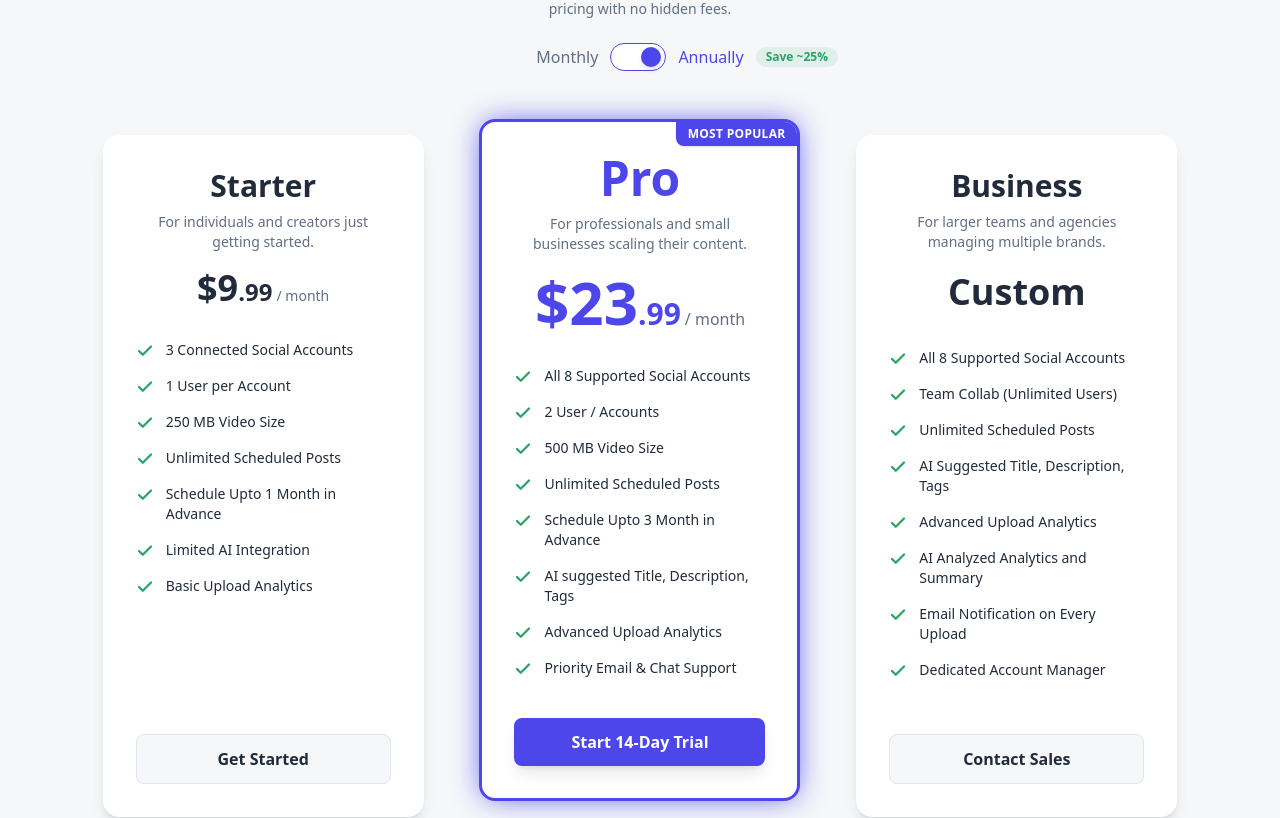
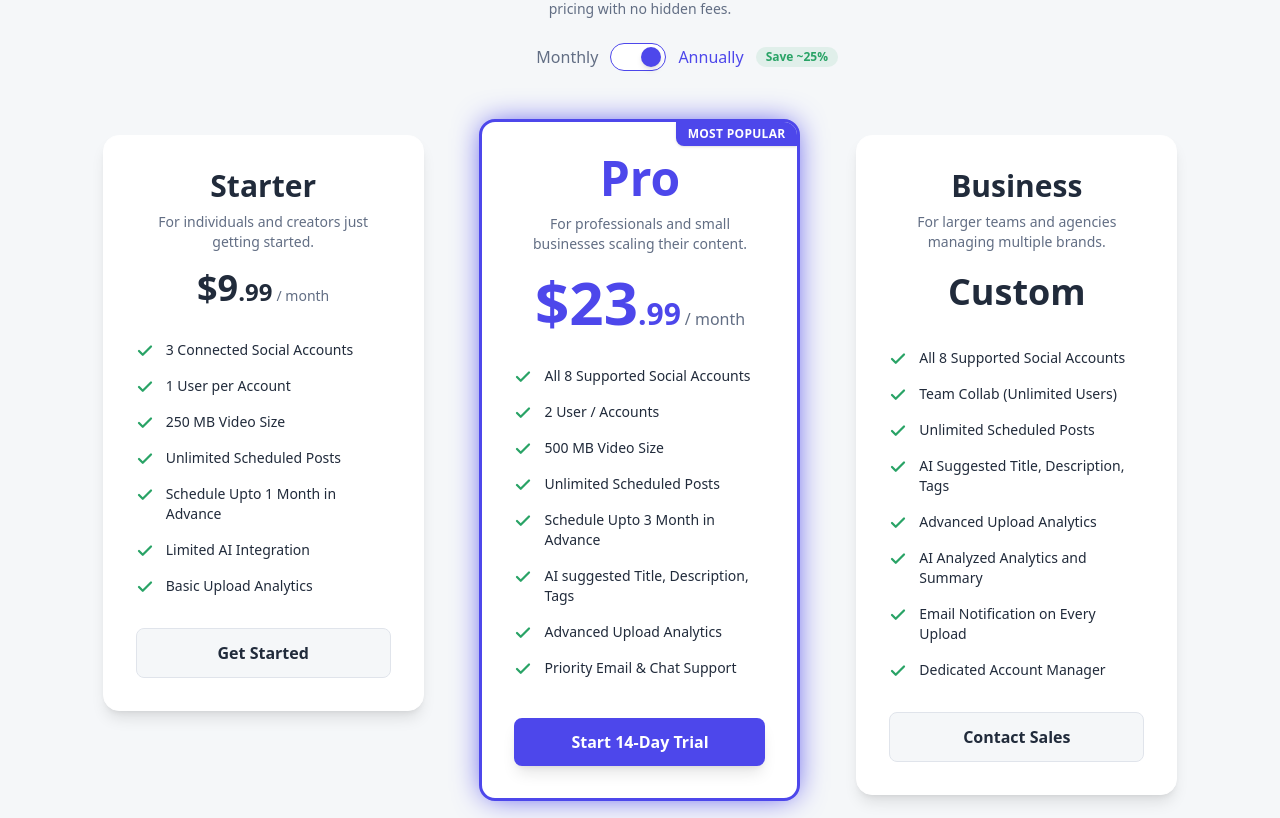
Before and after one commit to Suyash-Pokharel/DragInDrop, a Next.js app: page /pricing in a window 1280 px wide. Shown: the part 862-1680 px from the top of the page. Built offline with nearby package versions, Linux system fonts and the light colour scheme.

Commit message:
Force update Next.js to latest

```diff
--- a/src/app/contactus/ContactUs.tsx
+++ b/src/app/contactus/ContactUs.tsx
@@ -109,14 +109,14 @@ export default function ContactUs() {
                 <div className="w-full max-w-sm md:min-w-sm md:max-w-lg mx-auto lg:mx-0 text-center lg:text-left flex flex-col justify-center h-full p-4 lg:pt-0">
 
                     {/* 2. Reveal Title */}
-                    <Reveal>
+                    <Reveal delay={0.1}>
                         <h1 className="text-5xl sm:text-6xl font-bold text-primary mb-6 tracking-tight">
                             Contact Us
                         </h1>
                     </Reveal>
 
                     {/* 3. Reveal Text with Delay */}
-                    <Reveal delay={0.1}>
+                    <Reveal delay={0.2}>
                         <p className="text-lg sm:text-xl text-text-secondary leading-relaxed">
                             Got a question about DragInDrop? Whether it&apos;s troubleshooting, feature
                             requests or general feedback, we&apos;re here to help. Drop us a line and
@@ -127,7 +127,7 @@ export default function ContactUs() {
 
                 {/* --- RIGHT COLUMN: FORM --- */}
                 {/* 4. Reveal the Form Card with more Delay */}
-                <Reveal width="100%" delay={0.2}>
+                <Reveal width="100%" delay={0.3}>
                     <div className="w-full max-w-sm md:min-w-sm md:max-w-lg mx-auto lg:mx-0 bg-surface border border-border rounded-2xl shadow-lg p-6 md:p-8 hover:shadow-2xl hover:-translate-y-1 transition-all duration-300">
                         {isSuccess ? (
                             // Success State
@@ -155,6 +155,7 @@ export default function ContactUs() {
                                 {/* Row: Names */}
                                 <div className="flex flex-col md:flex-row gap-4">
                                     <div className="space-y-1.5 w-full">
+
                                         <label htmlFor="firstName" className="block text-sm font-medium text-text-main">
                                             First Name
                                             {isFirstNameError && <span className="inline-error">REQUIRED</span>}
--- a/src/app/createpassword/CreatePassword.tsx
+++ b/src/app/createpassword/CreatePassword.tsx
@@ -3,6 +3,7 @@
 import React, { useState } from "react";
 import { Eye, EyeOff, Lock, Check, Circle } from "lucide-react";
 import { useRouter } from "next/navigation";
+import { Reveal } from "../components/Reveal";
 
 // --- MOVED OUTSIDE THE COMPONENT ---
 const RequirementItem = ({ met, text }: { met: boolean; text: string }) => (
@@ -95,6 +96,7 @@ export default function CreatePassword() {
 
     return (
         <div className="w-full flex justify-center p-4 animate-in fade-in duration-500">
+            <Reveal delay={0.1}>
             <div className="w-full max-w-sm bg-surface border border-border rounded-2xl shadow-lg p-8 hover:shadow-2xl hover:-translate-y-1 transition-all duration-300">
 
                 <div className="text-center mb-8">
@@ -224,6 +226,7 @@ export default function CreatePassword() {
                     </button>
                 </form>
             </div>
+            </Reveal>
         </div>
     );
 }
--- a/src/app/pricing/Pricing.tsx
+++ b/src/app/pricing/Pricing.tsx
@@ -1,7 +1,10 @@
 "use client";
+
 import Link from "next/link";
 import { Check, ChevronDown, ChevronUp } from "lucide-react";
 import { useState } from "react";
+// 1. Import the Reveal component
+import { Reveal } from "../components/Reveal";
 
 {
   /* --- FAQ Section --- */
@@ -45,20 +48,26 @@ export default function PricingPage() {
   return (
     <div className="min-h-screen bg-background text-text-main pt-10 pb-5 px-3 transition-colors duration-300 font-sans">
       <div className="max-w-[90%] mx-auto">
+
         {/* --- HEADER --- */}
         <div className="text-center max-w-3xl mx-auto mb-10 px-3">
+          <Reveal width="100%" delay={0.05}>
             <h1 className="text-4xl md:text-6xl font-bold mb-6 text-primary tracking-tight">
               Choose Your Plan
             </h1>
+          </Reveal>
+          <Reveal width="100%" delay={0.05}>
             <p className="text-lg md:text-xl text-text-secondary leading-relaxed">
               Join thousands of creators who trust DragInDrop to streamline their
               workflow. Start for free, then upgrade as you grow with a plan that
               fits your needs.
             </p>
+          </Reveal>
         </div>
 
         {/* --- FREE PLAN BANNER --- */}
         <div className="flex justify-center mb-14">
+          <Reveal width="100%" delay={0.1}>
             <div className="w-[296px] mx-auto bg-surface text-text-main border border-primary/50 rounded-2xl p-8 shadow-lg hover:shadow-2xl hover:border hover:border-primary transform hover:-translate-y-2 transition-all duration-300 relative overflow-hidden flex flex-col h-full items-center">
               <div className="text-center mb-6">
                 <h2 className="text-3xl font-bold mb-2">Free</h2>
@@ -99,9 +108,11 @@ export default function PricingPage() {
                 Get Started
               </Link>
             </div>
+          </Reveal>
         </div>
 
         {/* --- TOGGLE SECTION --- */}
+        <Reveal width="100%" delay={0.15}>
           <div className="text-center mb-16">
             <p className="text-sm text-text-secondary mb-6 max-w-xl mx-auto">
               All our Paid Plans are backed by a 7-Day Money-Back Guarantee.
@@ -149,11 +160,14 @@ export default function PricingPage() {
               </span>
             </div>
           </div>
+        </Reveal>
 
         {/* --- PRICING GRID --- */}
         <div className="grid grid-cols-1 lg:grid-cols-2 xl:grid-cols-3 w-full gap-y-12 max-w-6xl mx-auto mb-18 justify-items-center items-start">
-          {/* 1. STARTER PLAN */}
-          <div className="w-[321px] bg-surface text-text-main border border-surface rounded-2xl p-8 shadow-lg hover:shadow-2xl hover:border-2 hover:border-primary transform hover:-translate-y-2 transition-transform duration-300 relative overflow-hidden flex flex-col h-full items-center">
+
+          {/* 1. STARTER PLAN (Delay 0.1s) */}
+          <Reveal width="100%" delay={0.2}>
+            <div className="w-[321px] mx-auto bg-surface text-text-main border border-surface rounded-2xl p-8 shadow-lg hover:shadow-2xl hover:border-2 hover:border-primary transform hover:-translate-y-2 transition-transform duration-300 relative overflow-hidden flex flex-col h-full items-center">
               <div className="text-center mb-6">
                 <h2 className="text-3xl font-bold mb-2">Starter</h2>
                 <p className="text-sm text-text-secondary h-8 ">
@@ -204,9 +218,11 @@ export default function PricingPage() {
                 Get Started
               </Link>
             </div>
+          </Reveal>
 
-          {/* 2. PRO PLAN (Highlighted - First on Mobile, Middle on Desktop) */}
-          <div className="w-[321px] order-first lg:-order-1 xl:order-0 relative bg-surface text-text-main border-3 border-primary rounded-2xl p-8 shadow-glow transform md:-translate-y-4 hover:-translate-y-6 transition-transform duration-300 overflow-hidden flex flex-col h-full items-center z-10">
+          {/* 2. PRO PLAN (Delay 0.2s - Cascading Effect) */}
+          <Reveal width="100%" delay={0.25}>
+            <div className="w-[321px] mx-auto order-first lg:-order-1 xl:order-0 relative bg-surface text-text-main border-3 border-primary rounded-2xl p-8 shadow-glow transform md:-translate-y-4 hover:-translate-y-6 transition-transform duration-300 overflow-hidden flex flex-col h-full items-center z-10">
               <div className="absolute top-0 right-0">
                 <div className="bg-primary text-white text-xs font-bold px-3 py-1 rounded-bl-lg shadow-sm tracking-wide">
                   MOST POPULAR
@@ -264,9 +280,11 @@ export default function PricingPage() {
                 Start 14-Day Trial
               </Link>
             </div>
+          </Reveal>
 
-          {/* 3. BUSINESS PLAN */}
-          <div className="w-[321px] bg-surface text-text-main border border-surface rounded-2xl p-8 shadow-lg hover:shadow-2xl hover:border-2 hover:border-primary transform hover:-translate-y-2 transition-transform duration-300 relative overflow-hidden flex flex-col h-full items-center">
+          {/* 3. BUSINESS PLAN (Delay 0.3s - Cascading Effect) */}
+          <Reveal width="100%" delay={0.3}>
+            <div className="w-[321px] mx-auto bg-surface text-text-main border border-surface rounded-2xl p-8 shadow-lg hover:shadow-2xl hover:border-2 hover:border-primary transform hover:-translate-y-2 transition-transform duration-300 relative overflow-hidden flex flex-col h-full items-center">
               <div className="text-center mb-6">
                 <h2 className="text-3xl font-bold mb-2">Business</h2>
                 <p className="text-sm text-text-secondary h-8">
@@ -307,9 +325,11 @@ export default function PricingPage() {
                 Contact Sales
               </Link>
             </div>
+          </Reveal>
         </div>
 
         {/* --- FAQ SECTION --- */}
+        <Reveal width="100%" delay={0.35}>
           <div className="max-w-3xl mx-auto">
             <h2 className="text-2xl md:text-3xl font-bold text-center mb-10 text-text-main">
               Frequently Asked Questions
@@ -364,6 +384,7 @@ export default function PricingPage() {
               })}
             </div>
           </div>
+        </Reveal>
       </div>
     </div>
   );
```
Lines whose indentation alone changed are shown as unchanged.
